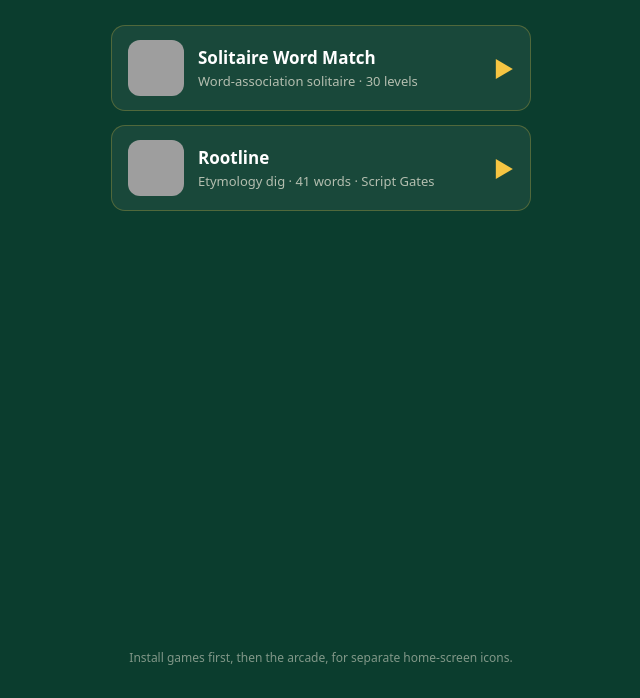
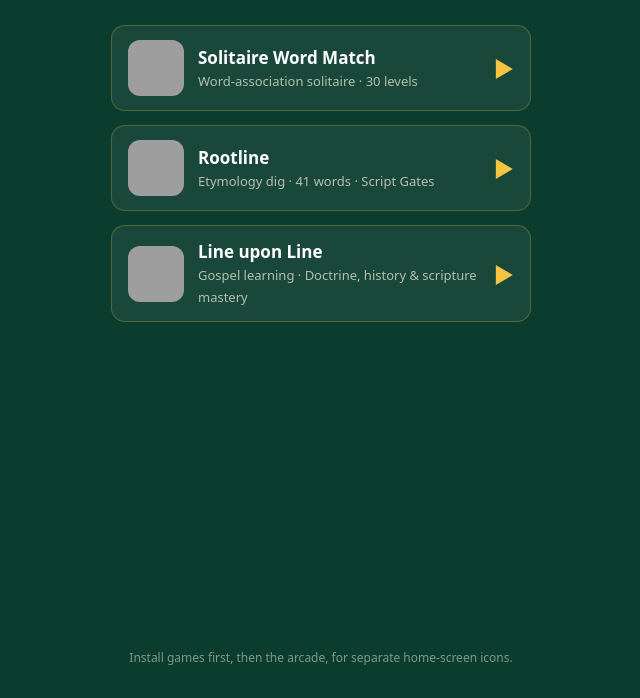
Before and after one commit to benflight/NovelTie, a plain HTML site: page index.html in a window 1280 px wide. Shown: the part 102-800 px from the top of the page, without its empty margins (319-959 px from the left). Drawn offline with Linux system fonts and the light colour scheme; grey boxes are pictures that could not be loaded.

Commit message:
Add Line upon Line card to lobby

```diff
--- a/index.html
+++ b/index.html
@@ -41,6 +41,11 @@
 <span class="t"><b>Rootline</b><span>Etymology dig &middot; 41 words &middot; Script Gates</span></span>
 <span class="go">&#9654;</span>
 </a>
+<a class="game" href="https://games.noveltie.com/line-upon-line/">
+<img src="https://games.noveltie.com/line-upon-line/assets/icon-192.png" alt="">
+<span class="t"><b>Line upon Line</b><span>Gospel learning &middot; Doctrine, history &amp; scripture mastery</span></span>
+<span class="go">&#9654;</span>
+</a>
 </div>
 <button id="installBtn" hidden>Install Arcade app</button>
 <footer>Install games first, then the arcade, for separate home-screen icons.</footer>
```
